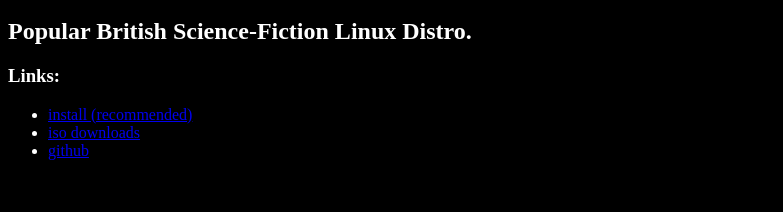
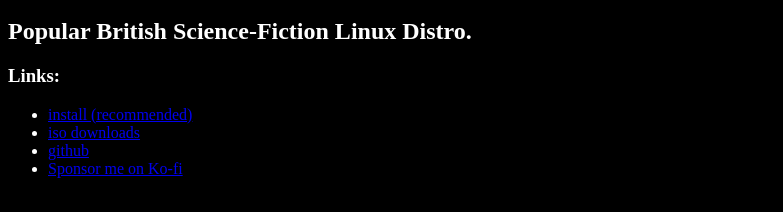
Before and after one commit to davrOS-Linux/davrOS, a plain HTML site: page index.html in a window 1280 px wide. Shown: the part 550-762 px from the top of the page, without its empty margins (0-783 px from the left). Drawn offline with Linux system fonts and the light colour scheme.

Commit message:
add ko-fi link to website

```diff
--- a/index.html
+++ b/index.html
@@ -11,5 +11,6 @@
         <li><a href="website/install">install (recommended)</li>
         <li><a href="website/download">iso downloads</a></li>
         <li><a href="https://github.com/yuckdevchan/davrOS">github</a></li>
+        <li><a href="https://ko-fi.com/polyester">Sponsor me on Ko-fi</li>
     </ul>
 </body>
```
